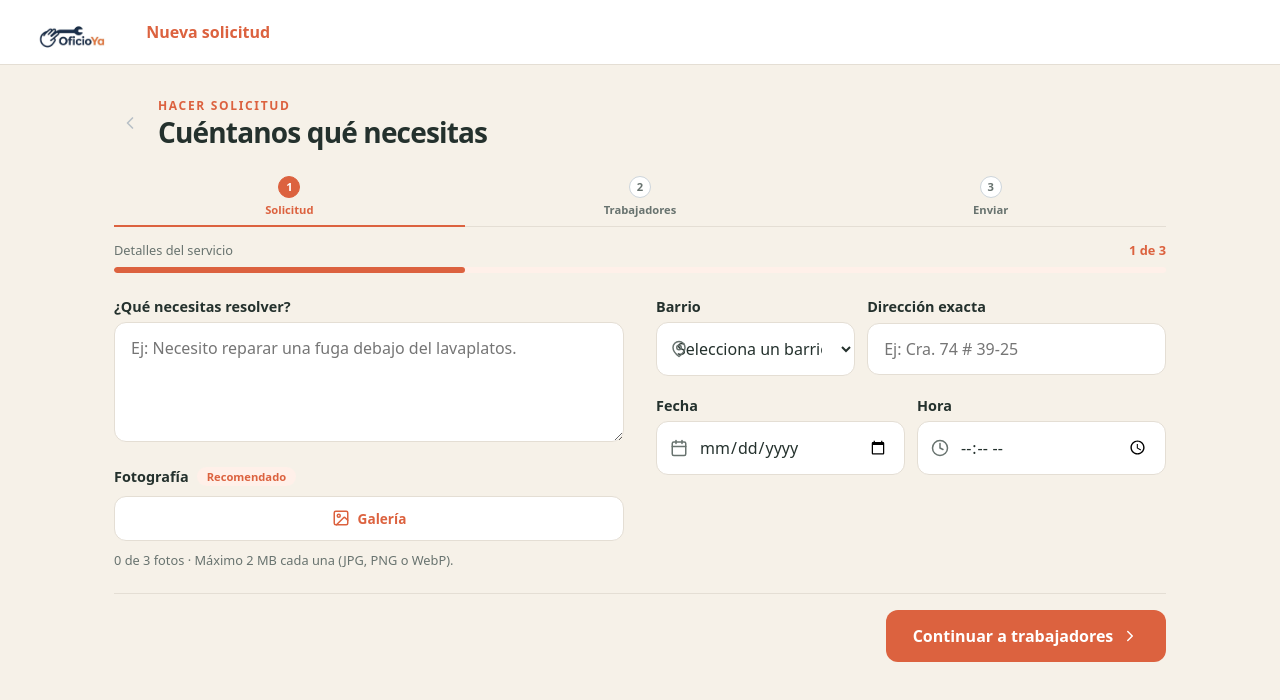
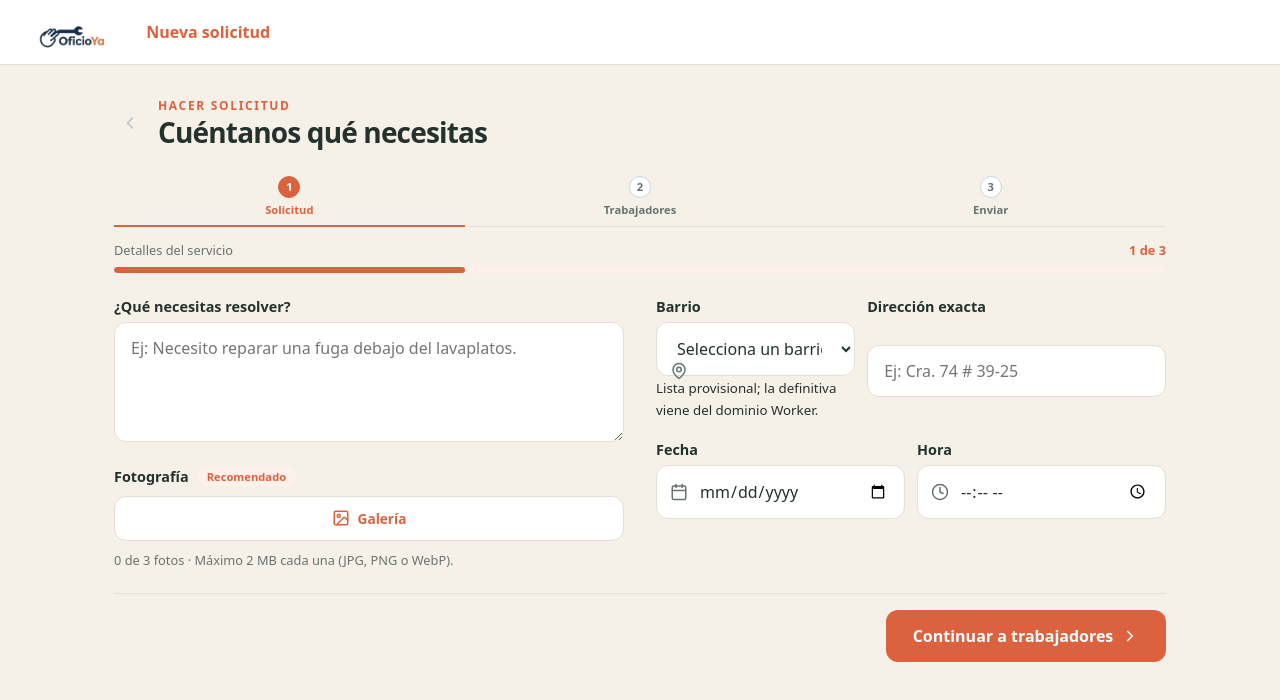
Before and after one commit to OficioYa-Poryecto/OficioYa-Front, a React (Vite) app: page /nueva-solicitud in a window 1280 px wide. Shown: the top 700 px of the page. Built offline with nearby package versions, Linux system fonts and the light colour scheme.

Commit message:
feat(front): nota de lista provisional de barrios (viene de Worker)

```diff
--- a/src/modules/service-create/components/RequestDetailsStep.jsx
+++ b/src/modules/service-create/components/RequestDetailsStep.jsx
@@ -81,6 +81,7 @@ function RequestDetailsStep({ values, onChange, onSubmit }) {
                   <option key={b} value={b}>{b}</option>
                 ))}
               </select>
+              <small>Lista provisional; la definitiva viene del dominio Worker.</small>
             </Field>
             <Field id="field-exactAddress" label="Dirección exacta" error={visible.exactAddress}>
               <input
```
